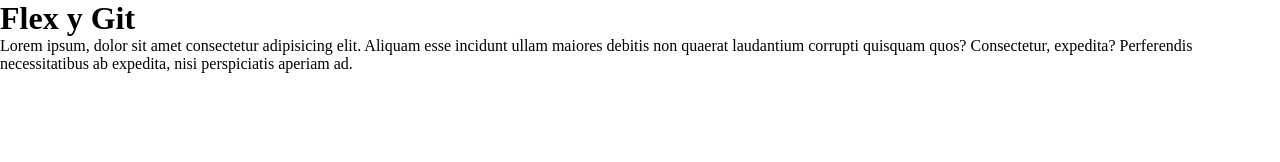
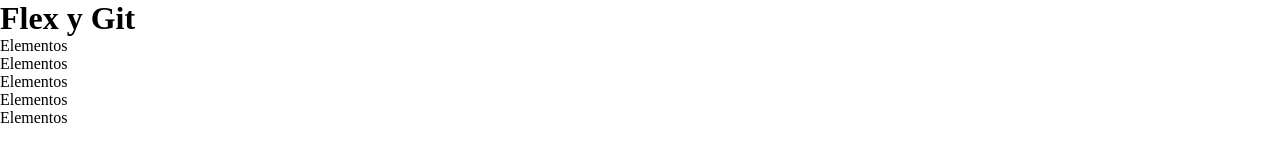
Before and after one commit to juanicode/iters-clase-7, a plain HTML site: page index.html in a window 1280 px wide. Drawn offline with Linux system fonts and the light colour scheme.

Commit message:
agregue lista

```diff
--- a/index.html
+++ b/index.html
@@ -13,7 +13,13 @@
     </header>
     <main>
         <div class="cajita">
-            Lorem ipsum, dolor sit amet consectetur adipisicing elit. Aliquam esse incidunt ullam maiores debitis non quaerat laudantium corrupti quisquam quos? Consectetur, expedita? Perferendis necessitatibus ab expedita, nisi perspiciatis aperiam ad.
+            <ol>
+                <li>Elementos</li>
+                <li>Elementos</li>
+                <li>Elementos</li>
+                <li>Elementos</li>
+                <li>Elementos</li>
+            </ol>
         </div>
     </main>
 </body>
```
